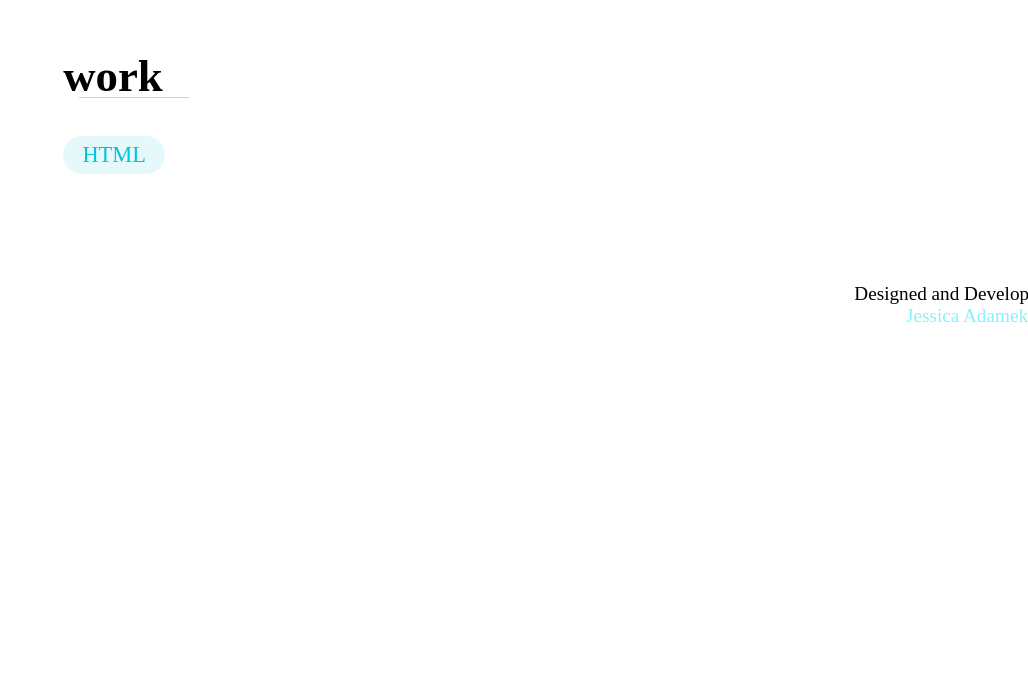
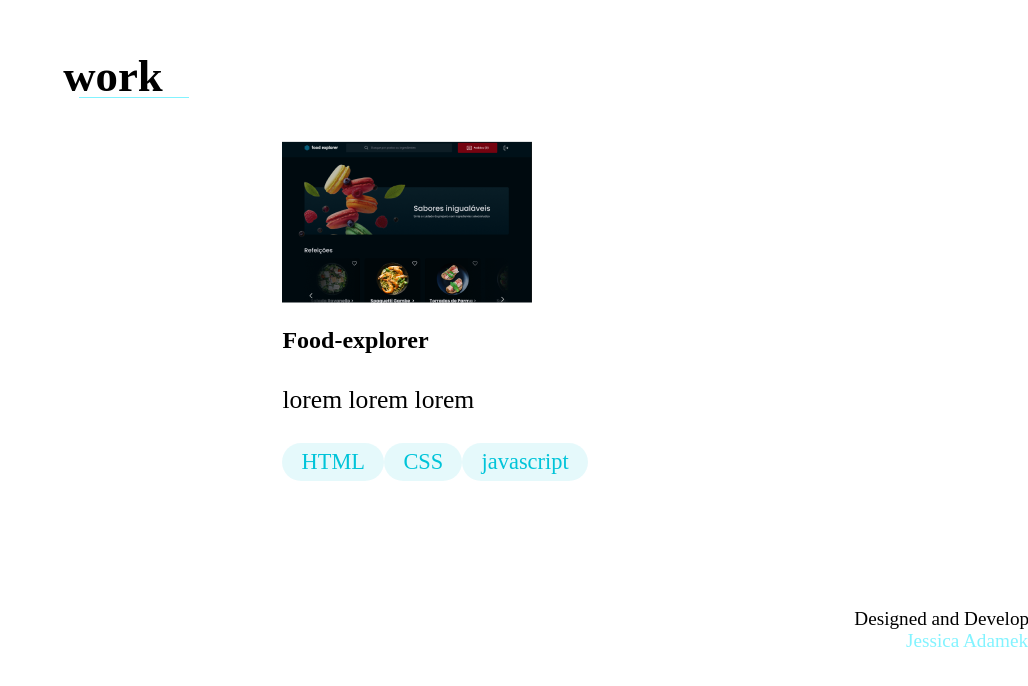
Before and after one commit to jeadamek/jadamek.com, a React (Vite) app: page / in a window 1280 px wide. Shown: the part 3745-4431 px from the top of the page, without its empty margins (252-1280 px from the left). Before the commit the page ends 4112 px from the top, so only its background shows below. Built offline with nearby package versions, Linux system fonts and the light colour scheme; the HTML template or start-up script is replaced by a standard one.

Commit message:
:art: create Project component structure

```diff
--- a/src/components/MainContent.jsx
+++ b/src/components/MainContent.jsx
@@ -1,9 +1,11 @@
 import { Header } from "./Header";
 import { Footer } from "./Footer";
+import { Project } from "./Project";
 import { Section } from "./Section";
 
+import FoodExplorer from "../assets/imgs/food-explorer.png";
+
 import "../styles/components/mainContent.sass";
-import { Project } from "./Project";
 
 export function MainContent() {
    return (
@@ -62,7 +64,15 @@ export function MainContent() {
                </Section>
 
                <Section title="work">
-                  <Project />
+                  <div className="info">
+                     <Project
+                        title="Food-explorer"
+                        image={FoodExplorer}
+                        description="lorem lorem lorem"
+                        techs={["HTML", "CSS", "javascript"]}
+                     />
+                     <img src="" alt="" />
+                  </div>
                </Section>
             </main>
 
--- a/src/components/Project.jsx
+++ b/src/components/Project.jsx
@@ -1,9 +1,28 @@
+import PropTypes from "prop-types";
+
 import { TechTag } from "./TechTag";
 
-export function Project(){
+export function Project({title, techs, description, image}){
    return(
-      <div>
-         <TechTag title="HTML" />
+      <div className="project">
+         <img src={image} alt={`Foto do projeto ${title}`} />
+         <h2>{title}</h2>
+         <p>{description}</p>
+
+         <div>
+            {
+               techs.map((tech, index) => (
+                  <TechTag key={index} title={tech} />
+               ))
+            }
+         </div>
       </div>
    )
 }
+
+Project.propTypes = {
+   title: PropTypes.string.isRequired,
+   techs: PropTypes.array.isRequired,
+   description: PropTypes.string.isRequired,
+   image: PropTypes.string.isRequired
+}
```
Also changed, not shown: src/assets/imgs/food-explorer.png (added).
